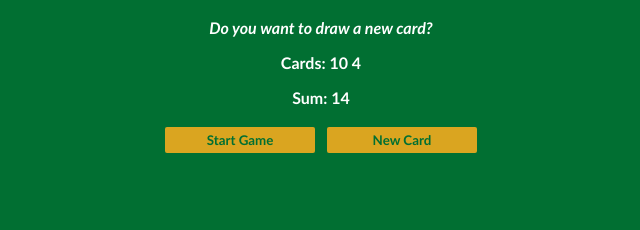
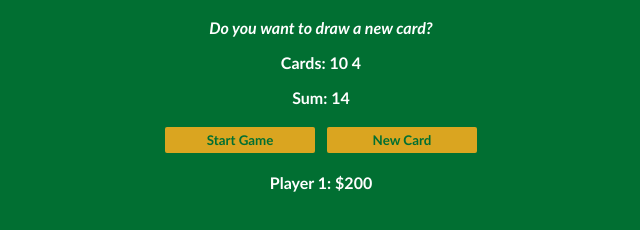
Before and after one commit to KolbieP/Blackjack, a plain HTML site: page index.html in a window 1280 px wide. Both pictures are taken after a click on the button "Start Game". Shown: the part 50-280 px from the top of the page, without its empty margins (319-959 px from the left). Drawn offline with Linux system fonts and the light colour scheme.

Commit message:
Fix players chips

```diff
--- a/index.html
+++ b/index.html
@@ -9,7 +9,7 @@
         <p id="sum-el">Sum:</p>
         <button onclick="startGame()">Start Game</button>
         <button onclick="newCard()">New Card</button>
-        <!--<p id="player-el"></p>-->
+        <p id="player-el"></p>
         <script src="index.js"></script>
     </body>
 </html>
--- a/index.js
+++ b/index.js
@@ -4,7 +4,7 @@ let cards = []
 let hasBlackJack = false
 let isAlive = false
 let player = {
-    name: "Per",
+    name: "Player 1",
     chips: 200
 }
 
@@ -12,9 +12,7 @@ let messageEl = document.getElementById("message-el")
 //This uses querySelector
 let sumEl = document.querySelector("#sum-el")
 let cardsEl = document.getElementById("cards-el")
-//let personEl = document.getElementById("player-el")
-
-//personEl.textContent = player.name + ": $" + player.chips
+let personEl = document.getElementById("player-el")
 
 function startGame() {
     let firstCard = getRandomCard()
@@ -45,6 +43,7 @@ function renderGame() {
 
     sumEl.textContent = "Sum: " + sum
     messageEl.innerText = message
+    personEl.textContent = player.name + ": $" + player.chips
 }
 
 function newCard() {
```
